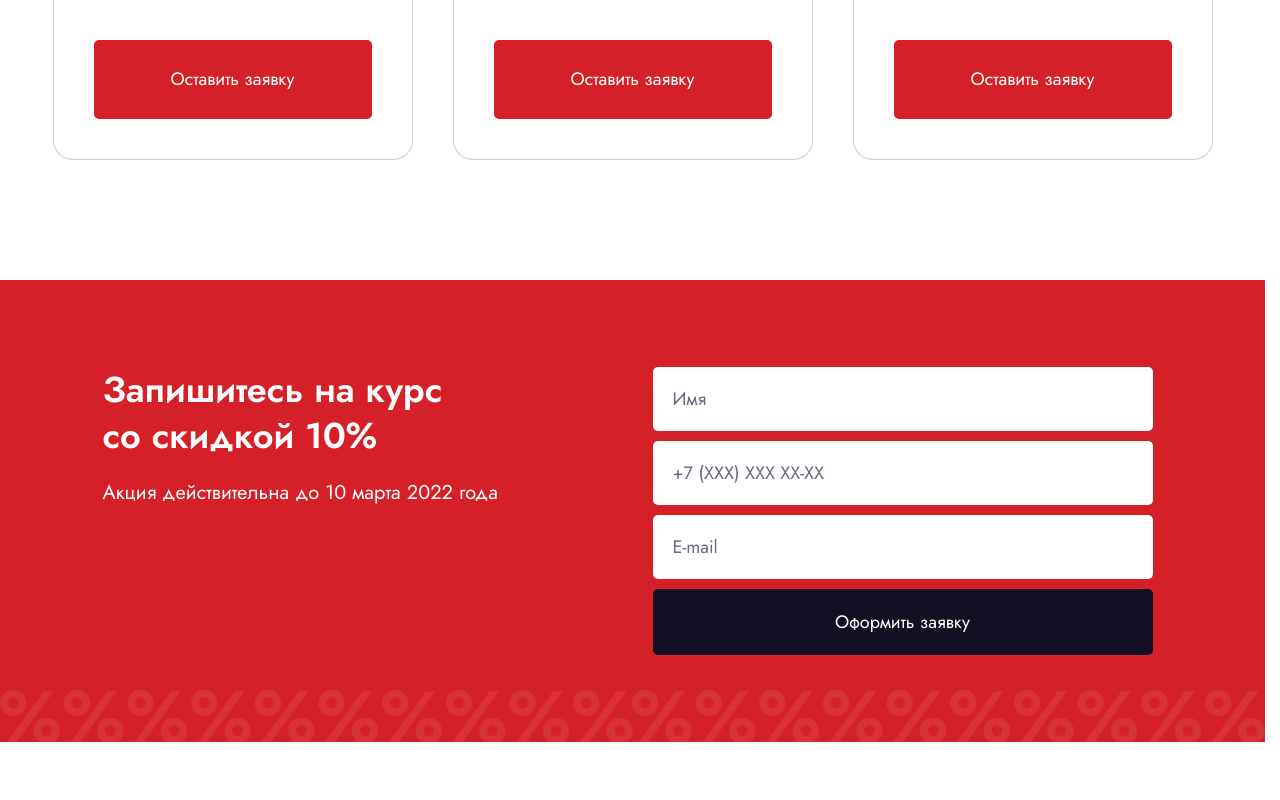
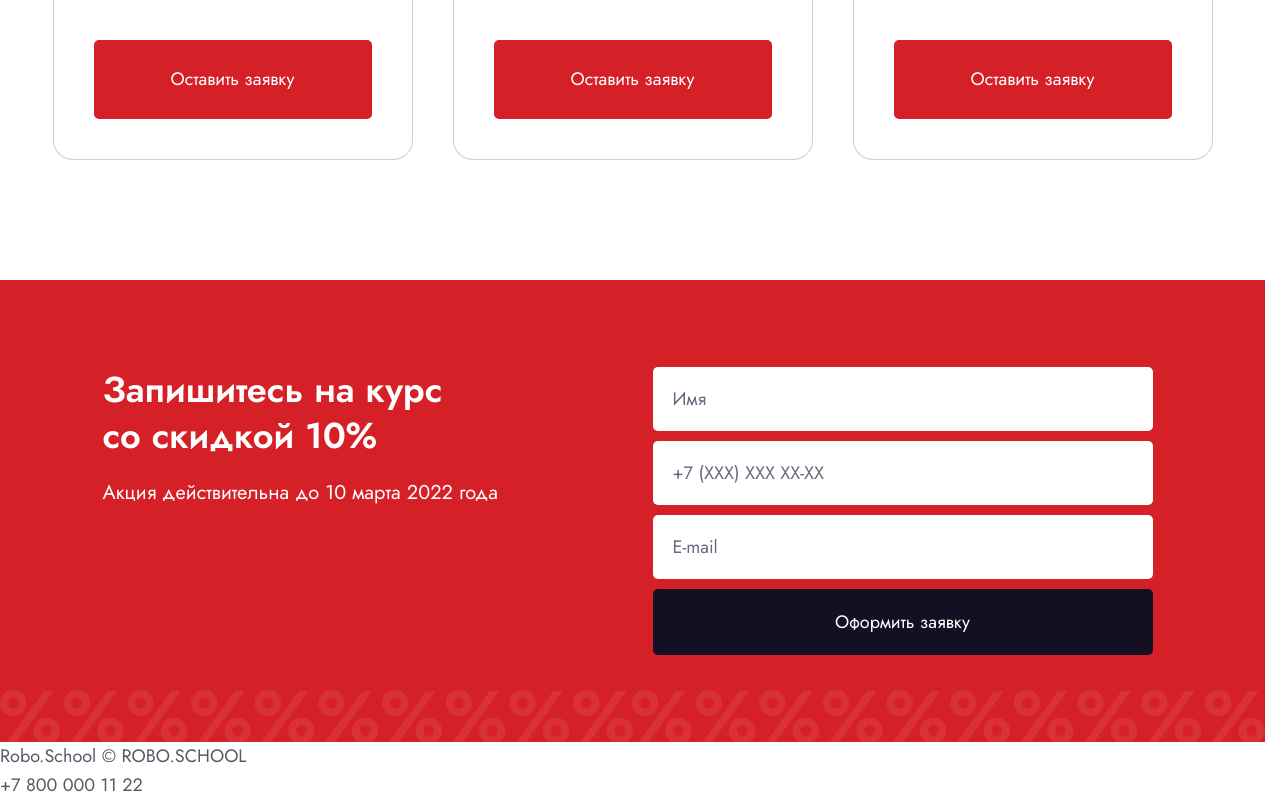
Before and after one commit to EVZhitnik/RoboSchool, a website with bundled scripts: page index.html in a window 1280 px wide. Shown: the part 3376-4176 px from the top of the page. Before the commit the page ends 4118 px from the top, so only its background shows below. Built offline with nearby package versions, Linux system fonts and the light colour scheme; files whose address does not match are found by name.

Commit message:
HTML-разметка блока footer

```diff
--- a/index.html
+++ b/index.html
@@ -908,8 +908,14 @@
             </div>
         </section>
     </main>
-
     <footer class="footer">
+        <div class="footer__inner">
+            <div class="footer__content">
+                <a class="footer__logo" href="/">Robo.School</a>
+                <span class="footer__copyright">© ROBO.SCHOOL</span>
+            </div>
+            <a class="footer__tel" href="tel:78000001122">+7 800 000 11 22</a>
+        </div>
     </footer>
 </body>
 </html>
```
